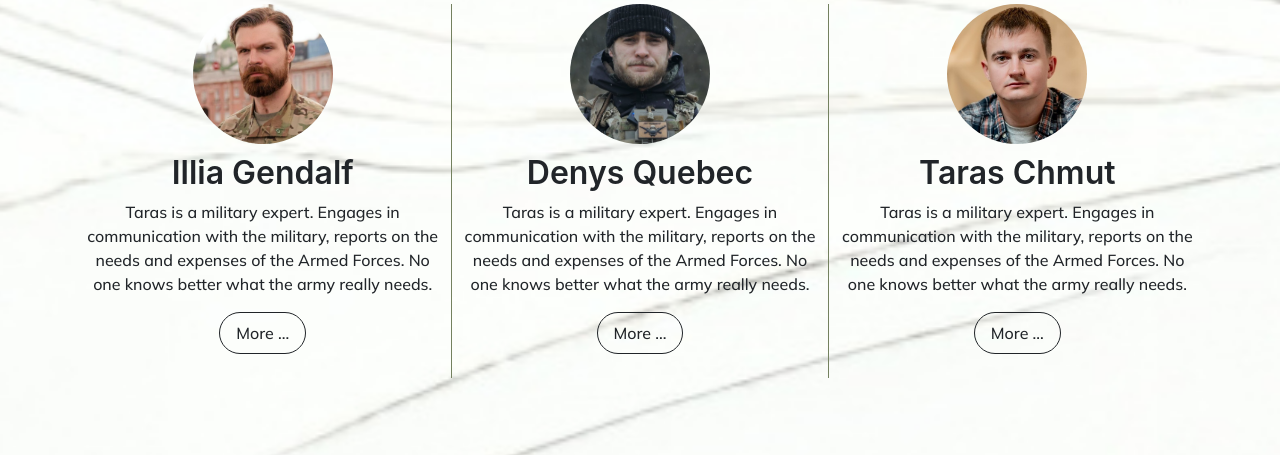
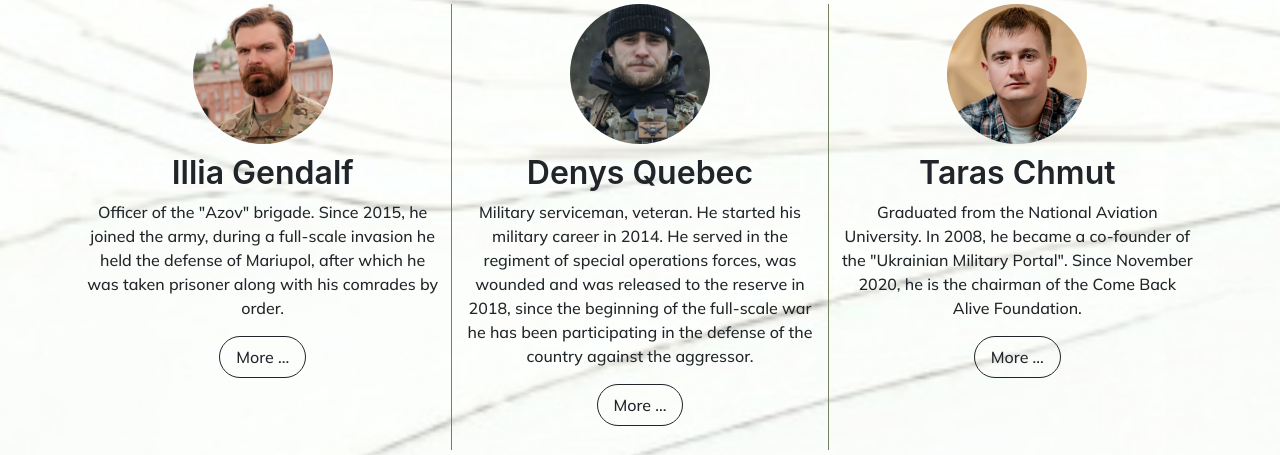
Before and after one commit to decadento/demo_d_project, a Django app: a page that uses demo_d/templates/main/landing_eng.html in a window 1280 px wide. Shown: the part 2356-2811 px from the top of the page. Run offline with Django 5.2, Linux system fonts and the light colour scheme; some libraries are stand-ins or nearby versions.

Commit message:
minor fixes

```diff
--- a/demo_d/templates/main/landing_eng.html
+++ b/demo_d/templates/main/landing_eng.html
@@ -169,7 +169,7 @@
                 <div class="text-center mb-4">
                     <img class="rounded-circle" src="/media/samples/gendalf.jpeg" alt="Generic placeholder image" width="140" height="140">
                     <h2 style="margin-top: 10px;">Illia Gendalf</h2>
-                    <p>Taras is a military expert. Engages in communication with the military, reports on the needs and expenses of the Armed Forces. No one knows better what the army really needs.</p>
+                    <p>Officer of the "Azov" brigade. Since 2015, he joined the army, during a full-scale invasion he held the defense of Mariupol, after which he was taken prisoner along with his comrades by order.</p>
                 <a class="btn btn-outline-dark py-2 px-3 rounded-pill" href="https://twitter.com/taraschmut?lang=en" target="_blank">More ...</a>
 
                 </div>
@@ -179,7 +179,7 @@
                 <div class="text-center mb-4">
                     <img class="rounded-circle" src="/media/samples/admin.jpeg" alt="Generic placeholder image" width="140" height="140">
                     <h2 style="margin-top: 10px;">Denys Quebec</h2>
-                    <p>Taras is a military expert. Engages in communication with the military, reports on the needs and expenses of the Armed Forces. No one knows better what the army really needs.</p>
+                    <p>Military serviceman, veteran. He started his military career in 2014. He served in the regiment of special operations forces, was wounded and was released to the reserve in 2018, since the beginning of the full-scale war he has been participating in the defense of the country against the aggressor.</p>
                     <a class="btn btn-outline-dark py-2 px-3 rounded-pill" href="https://twitter.com/taraschmut?lang=en" target="_blank">More ...</a>
 
                 </div>
@@ -189,7 +189,7 @@
                 <div class="text-center mb-4">
                     <img class="rounded-circle" src="/media/samples/chmut.jpeg" alt="Generic placeholder image" width="140" height="140">
                     <h2 style="margin-top: 10px;">Taras Chmut</h2>
-                    <p>Taras is a military expert. Engages in communication with the military, reports on the needs and expenses of the Armed Forces. No one knows better what the army really needs.</p>
+                    <p>Graduated from the National Aviation University. In 2008, he became a co-founder of the "Ukrainian Military Portal". Since November 2020, he is the chairman of the Come Back Alive Foundation.</p>
                     <a class="btn btn-outline-dark py-2 px-3 rounded-pill" href="https://twitter.com/taraschmut?lang=en" target="_blank">More ...</a>
 
                 </div>
--- a/demo_d/templates/main/learn.html
+++ b/demo_d/templates/main/learn.html
@@ -43,6 +43,7 @@
                         <img src="https://armyinform.com.ua/wp-content/uploads/2022/07/granatomet-at4_1.webp" class="card-img-top" alt="Зображення">
                         <div class="card-body">
                             <p class="card-text">Ручний протитанковий комплекс AT-4.</p>
+                            <br>
                             <div class="d-flex justify-content-between align-items-center">
                                 <a class="btn btn-primary" href="{% url 'at4' %}">Читати</a>
                                 <small class="text-body-secondary">17.08.2022</small>
@@ -58,6 +59,7 @@
                     <p class="card-text">Повітряне ураження ворожих об'єктів: роль авіації у сучасній війні.
 
                     </p>
+                    <br>
                     <div class="d-flex justify-content-between align-items-center">
                         <a class="btn btn-primary" href="{% url 'fpv' %}">Читати</a>
                         <small class="text-body-secondary">27.01.2023</small>
```
